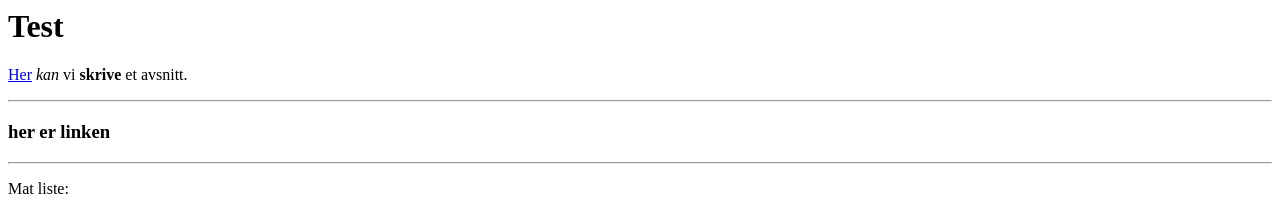
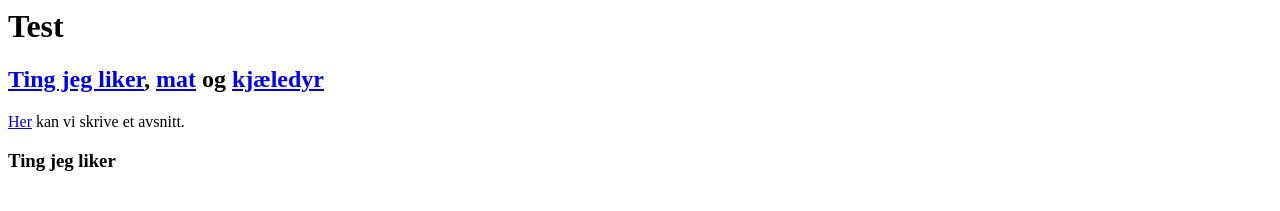
Before and after one commit to Rahma121/short, a plain HTML site: page index.html in a window 1280 px wide. Shown: the top 211 px of the page. Drawn offline with Linux system fonts and the light colour scheme.

Commit message:
Update index.html

```diff
--- a/index.html
+++ b/index.html
@@ -11,9 +11,12 @@
 	<!-- det som vi skriver i "body" vil vises på skjermen -->
 	<h1> Test </h1>
 
-	<p> <a href="#her"> Her</a> <em>kan</em> vi <strong>skrive</strong> et avsnitt.</p>
-<hr>
-	<!-- hvis vi trykker på linken overst skal den veilede oss her: -->
+	<h2><a href="#liker">Ting jeg liker</a>, <a href="#mat">mat</a> og <a href="#dyr">kjæledyr</a></h2>
+	<p> <a href="#her"> Her</a> kan vi skrive et avsnitt.</p>
+
+	<h3 id="liker"> Ting jeg liker</h3>
+
+<br>
 	<h3 id="her"> her er linken</h3>
 <hr>
 
```
